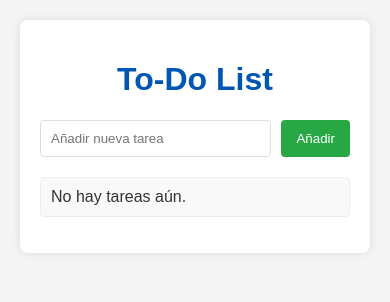
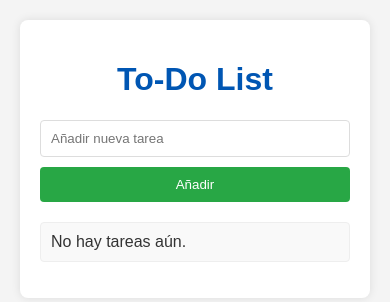
Before and after one commit to Luis04t/Crud-gitflow-project, a Flask app: page / in a window 390 px wide. Shown: the top 302 px of the page. Run offline with Flask 3, Linux system fonts and the light colour scheme.

Commit message:
Update style.css

```diff
--- a/static/style.css
+++ b/static/style.css
@@ -21,6 +21,7 @@ h1 {
 .task-form {
     display: flex;
     margin-bottom: 20px;
+    flex-wrap: wrap; /* Added for responsiveness */
 }
 .task-form input[type="text"] {
     flex-grow: 1;
@@ -28,6 +29,7 @@ h1 {
     border: 1px solid #ddd;
     border-radius: 4px;
     margin-right: 10px;
+    margin-bottom: 10px; /* Added for responsiveness */
 }
 .task-form button {
     padding: 10px 15px;
@@ -54,6 +56,12 @@ h1 {
     justify-content: space-between;
     align-items: center;
     border: 1px solid #eee;
+    flex-wrap: wrap; /* Added for responsiveness */
+}
+.task-list li span {
+    flex-grow: 1; /* Allow description to take available space */
+    margin-right: 10px;
+    word-break: break-word; /* Prevent long words from breaking layout */
 }
 .task-list li.done {
     text-decoration: line-through;
@@ -82,3 +91,28 @@ h1 {
 .delete-button:hover {
     background-color: #c82333;
 }
+
+/* Basic Responsiveness */
+@media (max-width: 600px) {
+    .task-form {
+        flex-direction: column;
+    }
+    .task-form input[type="text"] {
+        margin-right: 0;
+        margin-bottom: 10px;
+    }
+    .task-list li {
+        flex-direction: column;
+        align-items: flex-start;
+    }
+    .task-list li div {
+        margin-top: 10px;
+        width: 100%;
+        display: flex;
+        justify-content: flex-end;
+    }
+    .button {
+        margin-left: 0;
+        margin-right: 5px;
+    }
+}
```
Also changed, not shown: other parts of static/style.css (+2 -1 lines).
